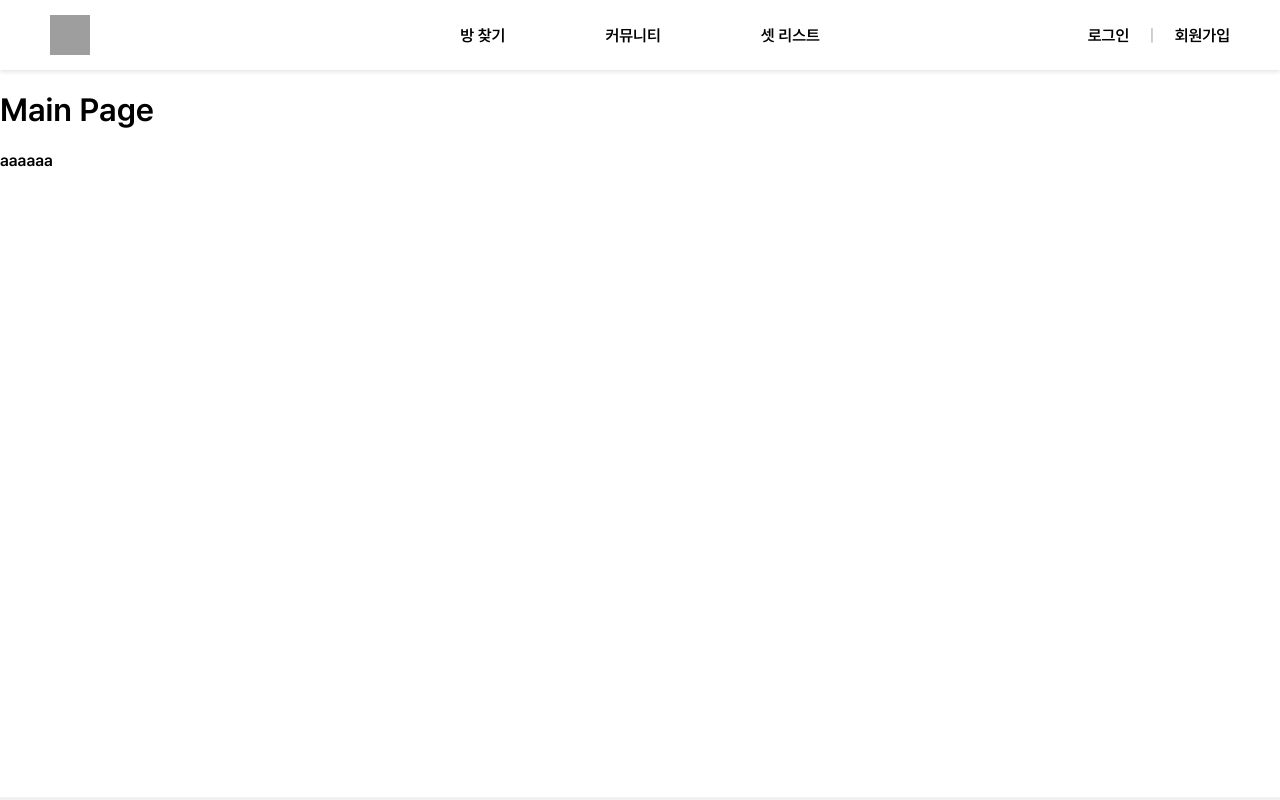
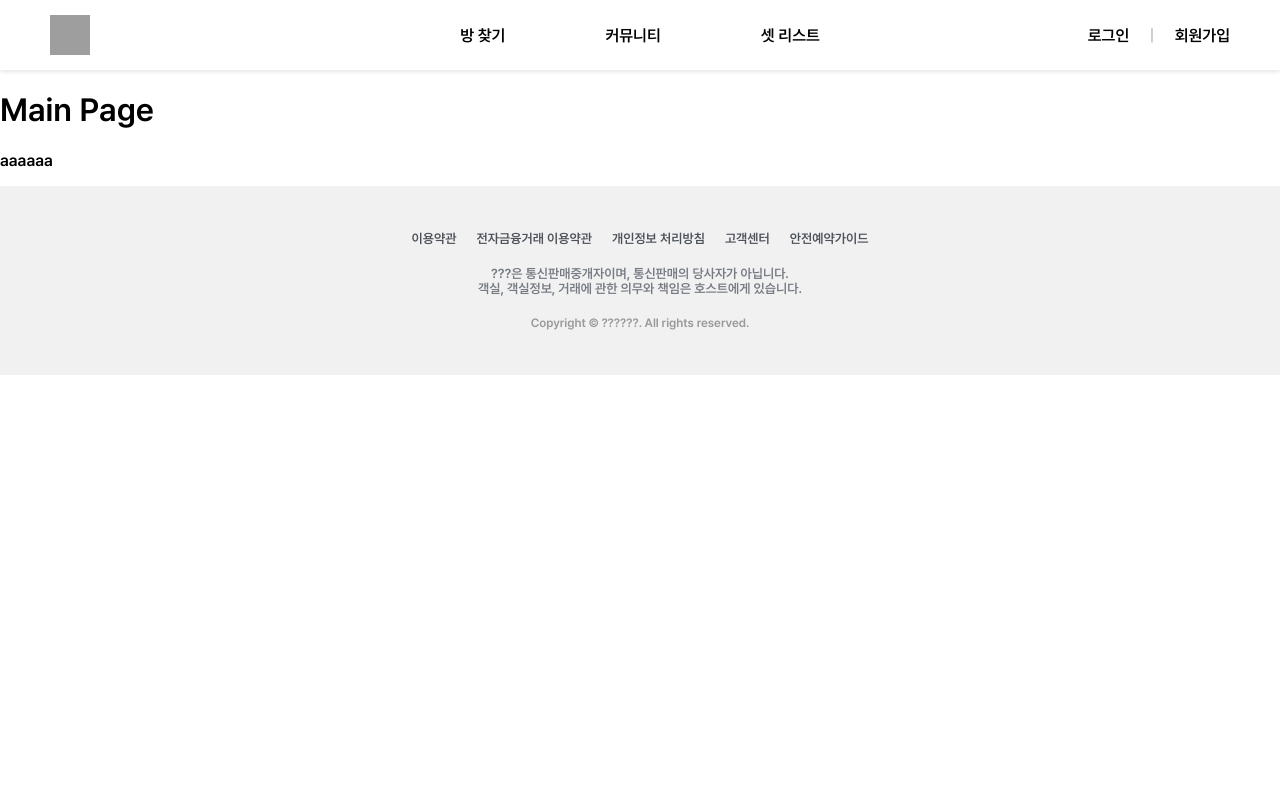
Before and after one commit to springTeamm/smile-front, a React (Create React App) app: page / in a window 1280 px wide. Shown: the top 800 px of the page. Built offline with nearby package versions, Linux system fonts and the light colour scheme; grey boxes are pictures that could not be loaded.

Commit message:
footer 수정

```diff
--- a/src/components/footer/Footer.jsx
+++ b/src/components/footer/Footer.jsx
@@ -3,10 +3,7 @@ import './Footer.css';
 
 const Footer = () => {
   return (
-    <div className="container">
-      <div className="content">
-        {/* Main content goes here */}
-      </div>
+
       <footer className="footer">
         <div className="footer-links">
           <a href="#terms">이용약관</a>
@@ -23,7 +20,6 @@ const Footer = () => {
           Copyright © ??????. All rights reserved.
         </div>
       </footer>
-    </div>
   );
 };
 
```
